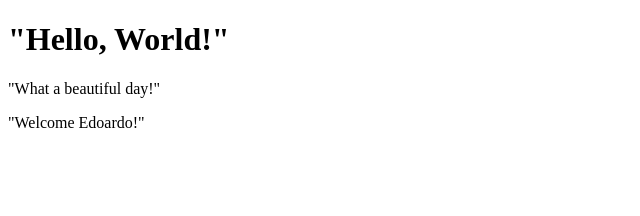
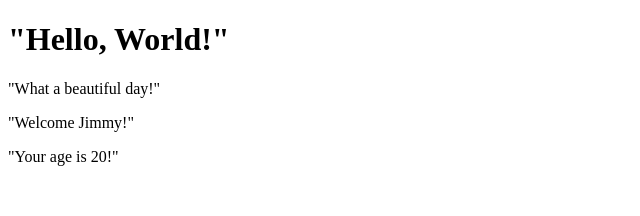
Before and after one commit to EdoGent/React-App, a React (Create React App) app: page / in a window 1280 px wide. Shown: the top 216 px of the page, without its empty margins (0-640 px from the left). Built offline with nearby package versions, Linux system fonts and the light colour scheme.

Commit message:
Props-03 exercise

```diff
--- a/src/Component/App.js
+++ b/src/Component/App.js
@@ -7,7 +7,7 @@ class App extends React.Component {
         return (
             <div>
                 <Hello />
-                <Welcome />
+                <Welcome name='Jimmy' age='20' />
             </div>
         )
     }
--- a/src/Component/Welcome.js
+++ b/src/Component/Welcome.js
@@ -7,7 +7,10 @@ export default class Welcome extends React.Component {
 
     render () {
         return (
-            <p>"Welcome {this.props.name}!"</p>
+            <>
+                <p>"Welcome {this.props.name}!"</p>
+                <p>"Your age is {this.props.age}!"</p>
+            </>
         )
     }
 }
```
